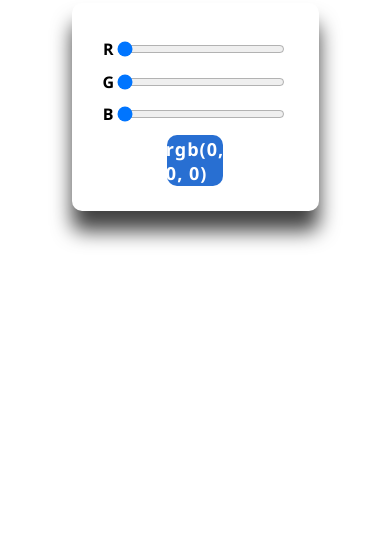
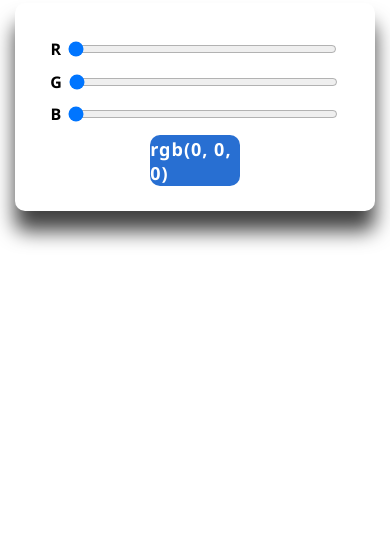
Before and after one commit to frkndrk/RGB-Color-Slider, a plain HTML site: page index.html in a window 390 px wide. Shown: the part 323-860 px from the top of the page. Drawn offline with Linux system fonts and the light colour scheme.

Commit message:
added responsive web design

```diff
--- a/styles.css
+++ b/styles.css
@@ -60,3 +60,21 @@ label {
     letter-spacing: 1px;
     border-radius: 10px;
 }
+
+@media screen and (max-width: 1200px) {
+    .rgb-area {
+        width: 60%;
+    }
+}
+
+@media screen and (max-width: 768px) {
+    .rgb-area {
+        width: 70%;
+    }
+}
+
+@media screen and (max-width: 524px) {
+    .rgb-area {
+        width: 80%;
+    }
+}
```
